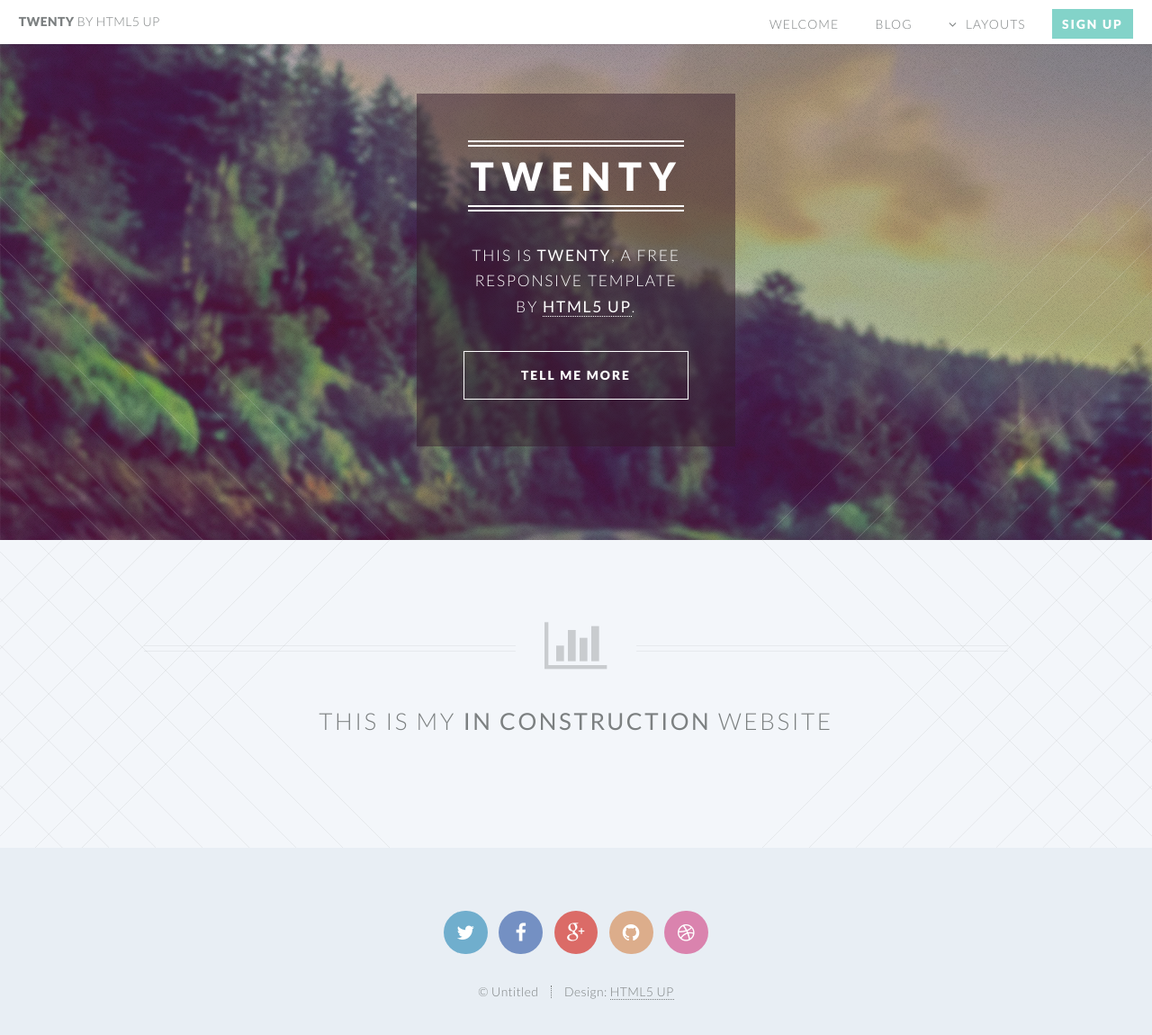
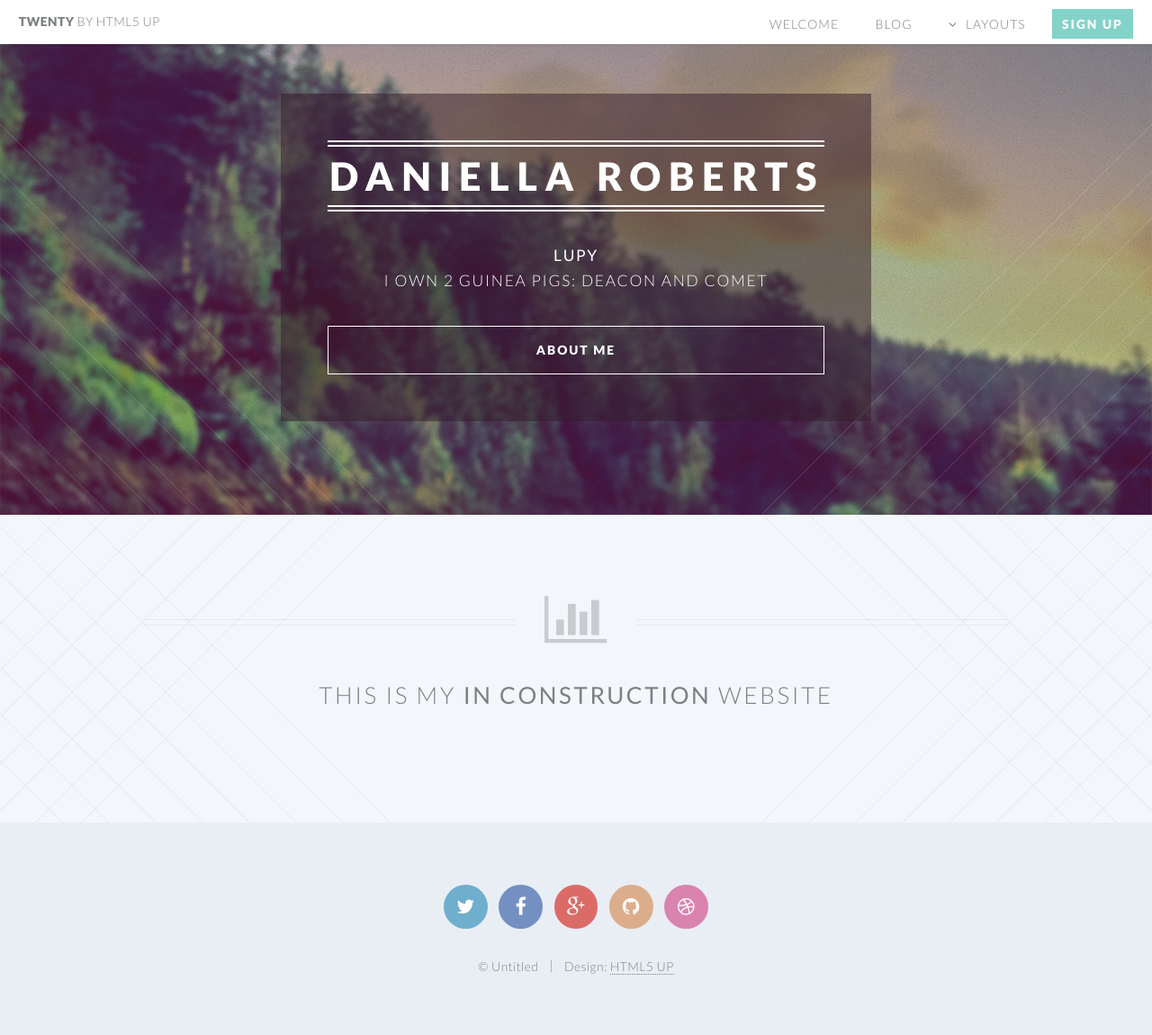
Before and after one commit to daniellaro/daniellaro.github.io, a Jekyll site: the page built from index.html, in a window 1280 px wide and 1178 px high. Shown: the top 1150 px of the window at 90% size. Built offline with Jekyll 4.4.1, drawn with Linux system fonts in a browser that asks for light colours.

Commit message:
updated Banner.html

```diff
--- a/_includes/banner.html
+++ b/_includes/banner.html
@@ -10,16 +10,14 @@
     <div class="inner">
 
         <header>
-            <h2>TWENTY</h2>
+            <h2>Daniella Roberts</h2>
         </header>
-        <p>This is <strong>Twenty</strong>, a free
+        <p> <strong>Lupy</strong>
         <br />
-        responsive template
-        <br />
-        by <a href="http://html5up.net">HTML5 UP</a>.</p>
+        I own 2 guinea pigs: Deacon and Comet
         <footer>
             <ul class="buttons vertical">
-                <li><a href="#main" class="button fit scrolly">Tell Me More</a></li>
+                <li><a href="#main" class="button fit scrolly">About me</a></li>
             </ul>
         </footer>
 
```
